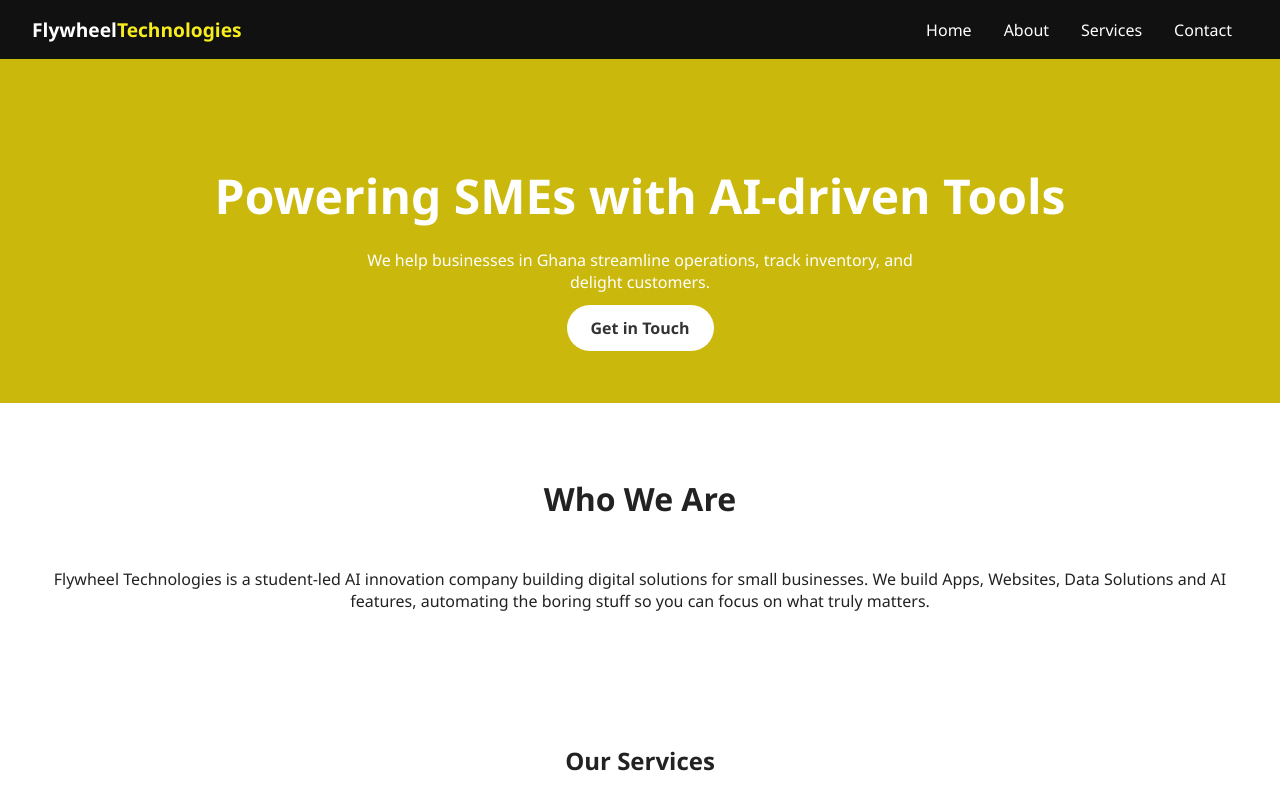
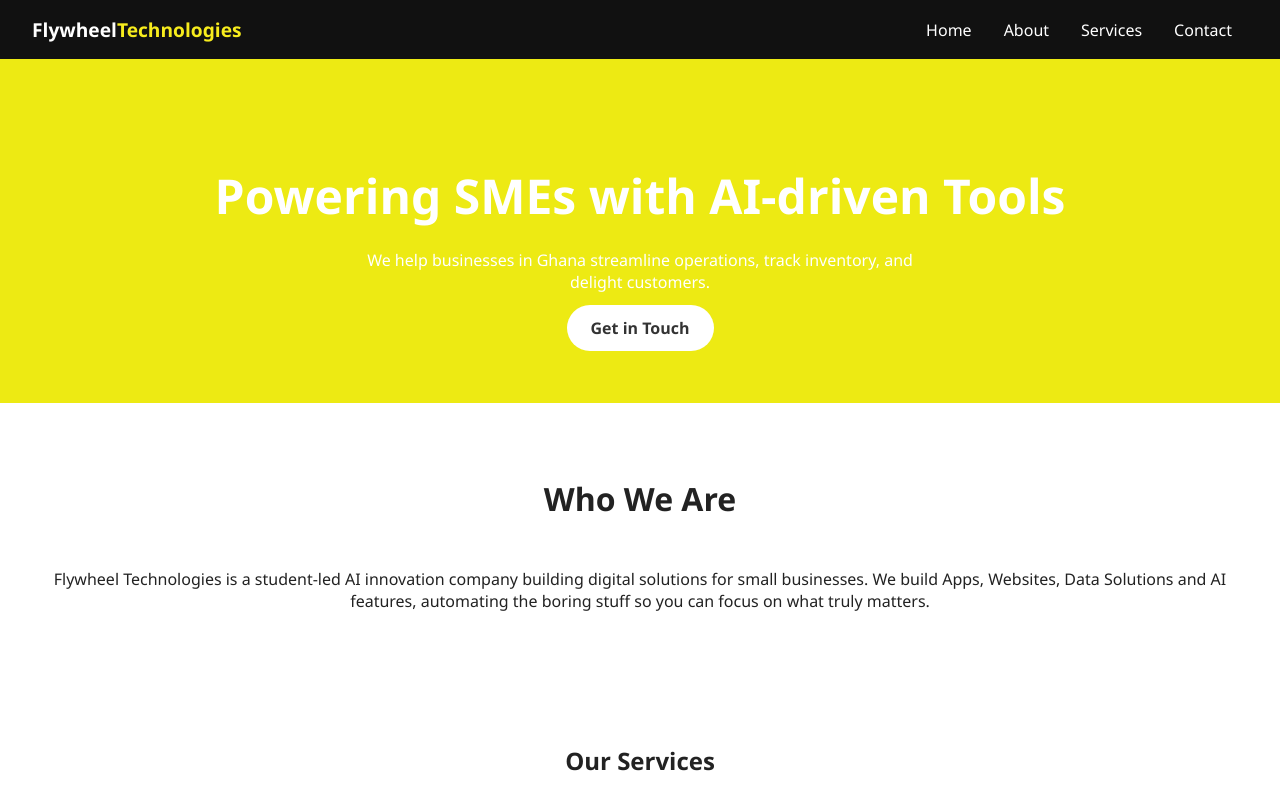
Before and after one commit to GodwinOkronipa/flywheel-website, a React (Vite) app: page / in a window 1280 px wide. Shown: the top 800 px of the page. Built offline with nearby package versions, Linux system fonts and the light colour scheme.

Commit message:
Changed some colors

```diff
--- a/src/App.css
+++ b/src/App.css
@@ -48,7 +48,7 @@ nav a {
 /* HERO SECTION */
 .hero {
   padding: 4rem 2rem;
-  background: #cbb80c;
+  background: #edea13;
   color: white;
 }
 
```
